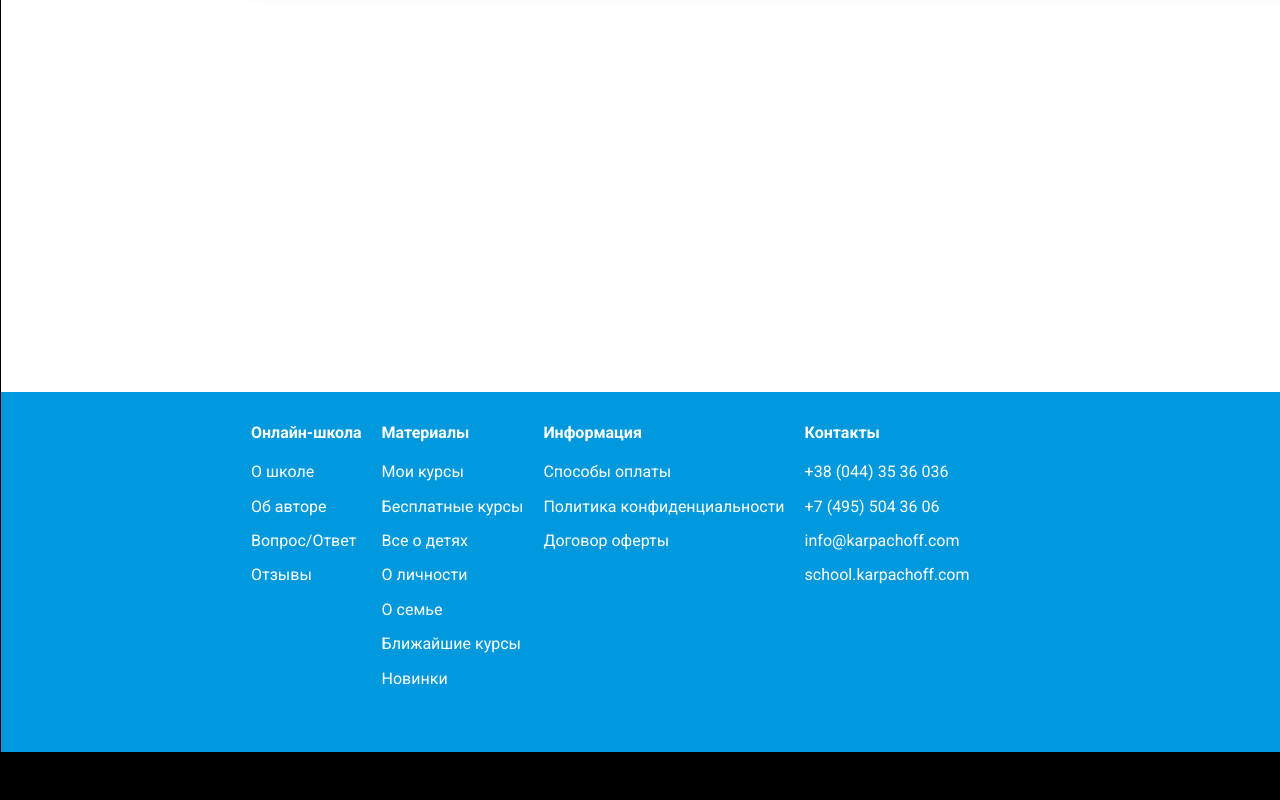
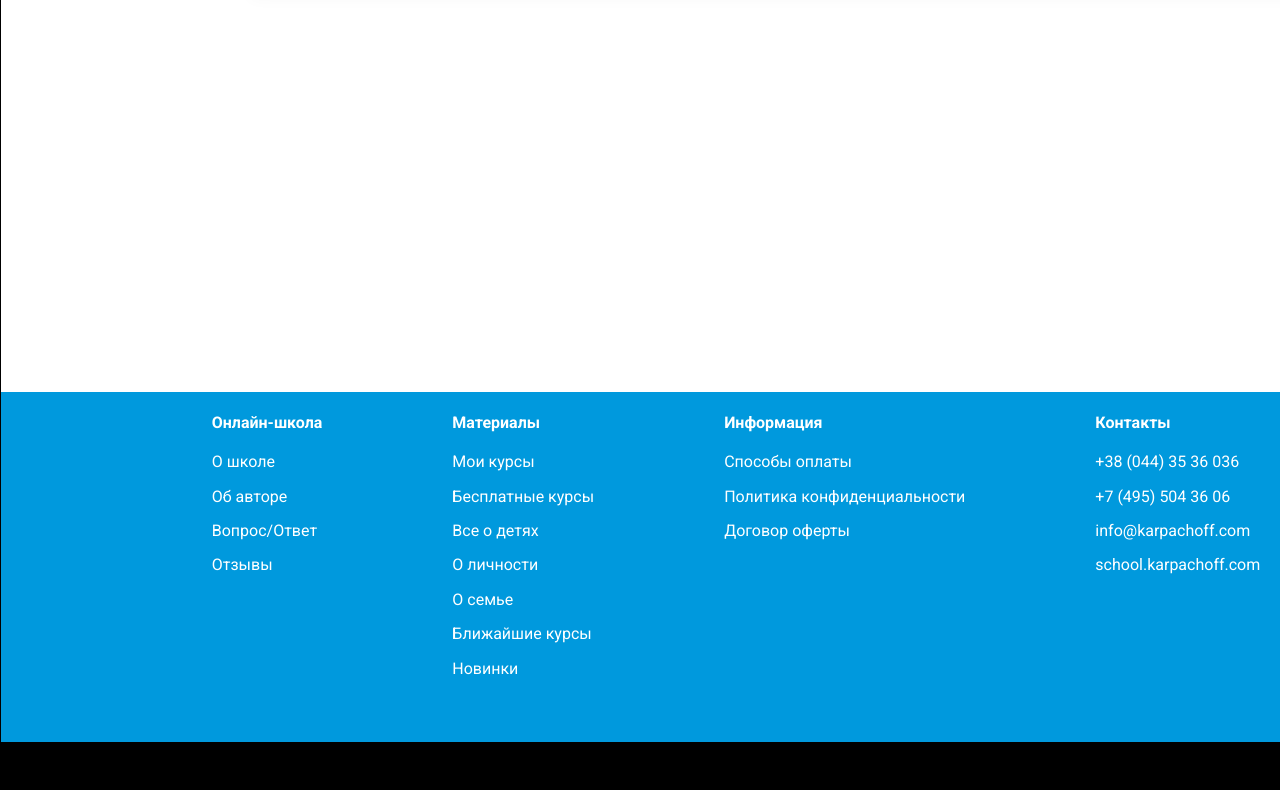
Before and after one commit to MyLadySnezhka/Karpa4OFF-les13, a plain HTML site: page index.html in a window 1280 px wide. Shown: the part 972-1772 px from the top of the page. Drawn offline with nearby package versions, Linux system fonts and the light colour scheme.

Commit message:
change footer

```diff
--- a/styles/main.css
+++ b/styles/main.css
@@ -156,16 +156,13 @@ body {
     background-color: #0099DD;
     height: 350px;
     color: white;
-    padding: 10px 250px 0;
+    padding: 33px auto 45px 264px;
+    justify-content: center;
 }
 
 .footer div {
-    margin: 0 20px 0 0;
+    margin: 0 130px 0 0;
 }
-
-/* .footer li {
-    list-style: none;
-} */
 
 .end-line {
     background-color: black;
```
